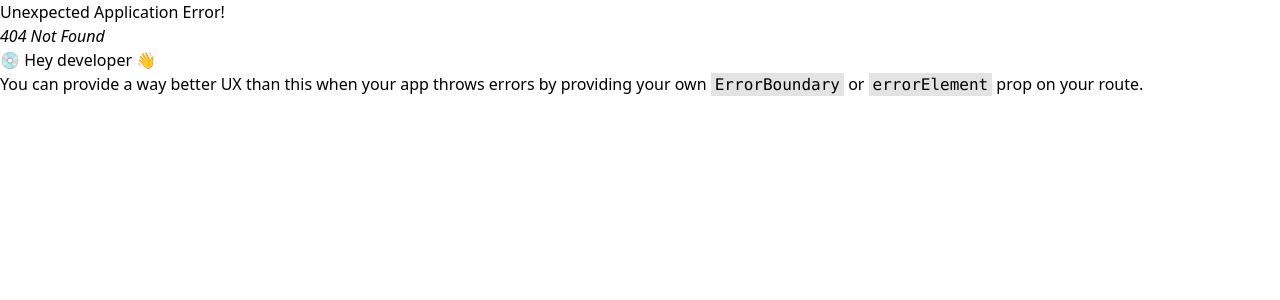
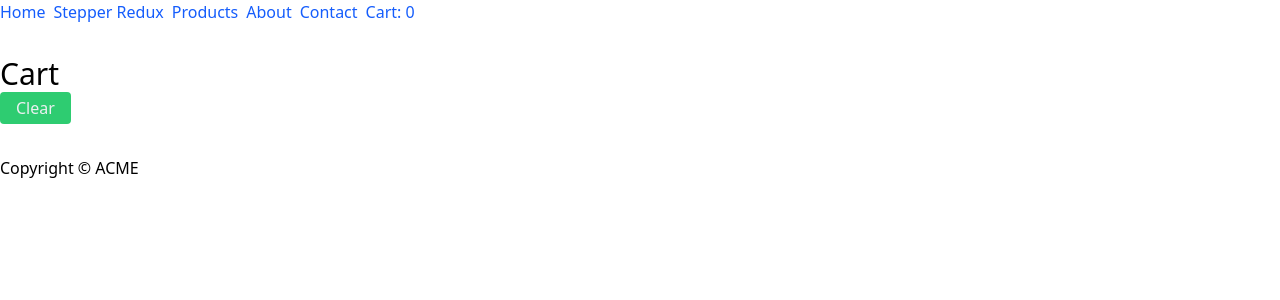
Before and after one commit to patrykomiotek/bosapp, a React (Vite) app: page /cart in a window 1280 px wide. Before the commit this address had no page. Shown: the top 300 px of the page. Built offline with nearby package versions, Linux system fonts and the light colour scheme.

Commit message:
feat: adding and removing products from cart

```diff
--- a/src/features/cart/Cart.tsx
+++ /dev/null
@@ -1,8 +0,0 @@
-import { useSelector } from "react-redux";
-import type { RootState } from "store";
-
-export const Cart = () => {
-  const count = useSelector((store: RootState) => store.counter.value);
-
-  return <p>Cart: {count}</p>;
-};
--- /dev/null
+++ b/src/features/cart/cartSlice.ts
@@ -0,0 +1,37 @@
+import { createSlice, type PayloadAction } from "@reduxjs/toolkit";
+import type { RootState } from "../../store";
+import type { ProductDto } from "../products/contracts/Product.dto";
+
+export interface CartState {
+  products: ProductDto[];
+}
+
+const initialState: CartState = {
+  products: [],
+};
+
+export const cartSlice = createSlice({
+  name: "cart",
+  initialState,
+  reducers: {
+    add: (state, action: PayloadAction<ProductDto>) => {
+      state.products.push(action.payload);
+    },
+    remove: (state, action: PayloadAction<ProductDto["id"]>) => {
+      state.products = state.products.filter(
+        (elem) => elem.id !== action.payload
+      ); // 5
+    },
+    clear: (state) => {
+      state.products = [];
+    },
+  },
+});
+
+export const { add, remove, clear } = cartSlice.actions;
+
+// Other code such as selectors can use the imported `RootState` type
+// useStore
+export const selectCount = (state: RootState) => state.cart.products.length;
+
+export const reducer = cartSlice.reducer;
--- /dev/null
+++ b/src/features/cart/components/Cart.tsx
@@ -0,0 +1,15 @@
+import { useSelector } from "react-redux";
+import { Link } from "react-router-dom";
+import type { RootState } from "store";
+
+export const Cart = () => {
+  const count = useSelector((store: RootState) => store.cart.products.length);
+
+  return (
+    <p>
+      <Link to="/cart" className="text-blue-600">
+        Cart: {count}
+      </Link>
+    </p>
+  );
+};
--- /dev/null
+++ b/src/features/cart/components/CartList.tsx
@@ -0,0 +1,29 @@
+import { useSelector } from "react-redux";
+
+import { useAppDispatch } from "@/hooks/index";
+import { Button } from "@/ui";
+import type { RootState } from "store";
+import { remove, clear } from "../cartSlice";
+
+export const CartList = () => {
+  const products = useSelector((store: RootState) => store.cart.products);
+  const dispatch = useAppDispatch();
+
+  console.log({ products });
+
+  return (
+    <div>
+      <Button onClick={() => dispatch(clear())}>Clear</Button>
+      {products.map((elem) => (
+        <div key={elem.id}>
+          <h2>{elem.fields.name}</h2>
+          <p>{elem.fields.description}</p>
+          <p>{elem.fields.price}</p>
+          <Button bgColor="carrot" onClick={() => dispatch(remove(elem.id))}>
+            Remove
+          </Button>
+        </div>
+      ))}
+    </div>
+  );
+};
--- /dev/null
+++ b/src/features/cart/pages/CartPage.tsx
@@ -0,0 +1,11 @@
+import { Header } from "@/ui";
+import { CartList } from "../components/CartList";
+
+export const CartPage = () => {
+  return (
+    <div>
+      <Header>Cart</Header>
+      <CartList />
+    </div>
+  );
+};
--- a/src/features/products/components/ProductCard.tsx
+++ b/src/features/products/components/ProductCard.tsx
@@ -1,7 +1,9 @@
 import { Link } from "react-router-dom";
 
-import { Header } from "@/ui";
+import { Button, Header } from "@/ui";
 import type { ProductDto } from "../contracts/Product.dto";
+import { useAppDispatch } from "@/hooks/index";
+import { add } from "@/features/cart/cartSlice";
 
 type Props = {
   id: ProductDto["id"];
@@ -13,7 +15,17 @@ type Props = {
 };
 
 export const ProductCard = ({ id, product }: Props) => {
+  const dispatch = useAppDispatch();
   const { name, description, price } = product;
+  const productDto: ProductDto = {
+    id,
+    fields: {
+      ...product,
+      created_at: "",
+      updated_at: "",
+    },
+  };
+
   return (
     <div className="m-4 p-4 outline rounded-md">
       <Header>
@@ -24,6 +36,12 @@ export const ProductCard = ({ id, product }: Props) => {
       <div>
         <p className="font-medium">{description}</p>
         <p className="text-sm text-slate-500">${price}</p>
+        <Button
+          bgColor="midnightBlue"
+          onClick={() => dispatch(add(productDto))}
+        >
+          Add
+        </Button>
       </div>
     </div>
   );
--- a/src/routes.tsx
+++ b/src/routes.tsx
@@ -11,6 +11,7 @@ import { Generator } from "@/components/Generator";
 import { Stepper } from "@/components/Stepper";
 import { AuthInfo } from "./features/auth/components/AuthInfo";
 import { StepperRedux } from "@/components/StepperRedux";
+import { CartPage } from "./features/cart/pages/CartPage";
 
 // dev: createBrowserRouter
 // prod: createMemoryRouter
@@ -69,6 +70,10 @@ export const routes = routerFunction([
         element: <ContactPage />,
       },
       {
+        path: "/cart",
+        element: <CartPage />,
+      },
+      {
         path: "/products/:id", // :productId -> useParams
         element: <ProductsDetailsPage />,
       },
--- a/src/shared/components/Layout/Menu.tsx
+++ b/src/shared/components/Layout/Menu.tsx
@@ -1,6 +1,6 @@
 import { NavLink } from "react-router-dom";
 import { ROUTE } from "../../../routes";
-import { Cart } from "@/features/cart/Cart";
+import { Cart } from "@/features/cart/components/Cart";
 
 export const Menu = () => {
   return (
--- a/src/store.ts
+++ b/src/store.ts
@@ -1,9 +1,11 @@
 import { configureStore } from "@reduxjs/toolkit";
 import { reducer as counterReducer } from "@/features/counter/counterSlice";
+import { reducer as cartReducer } from "@/features/cart/cartSlice";
 
 export const store = configureStore({
   reducer: {
     counter: counterReducer,
+    cart: cartReducer,
     // comments: commentsReducer,
     // users: usersReducer
   },
```
